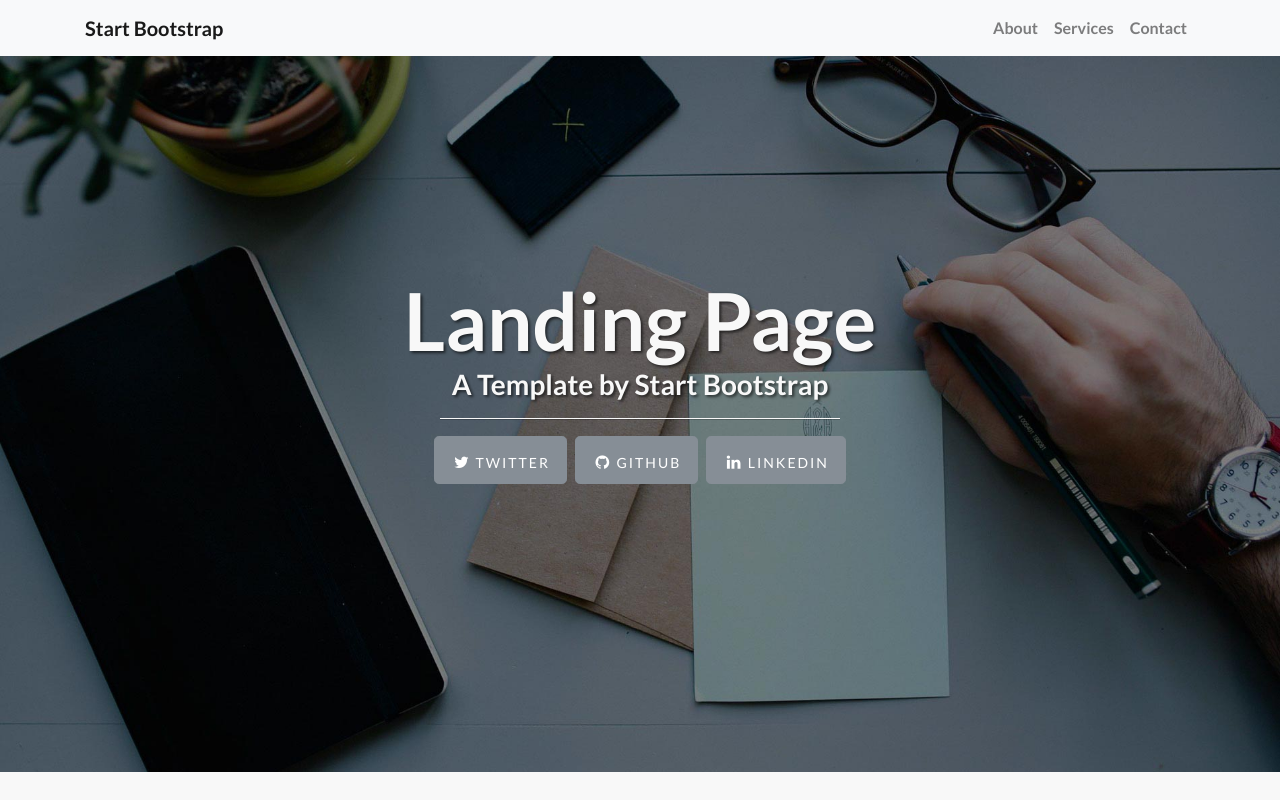
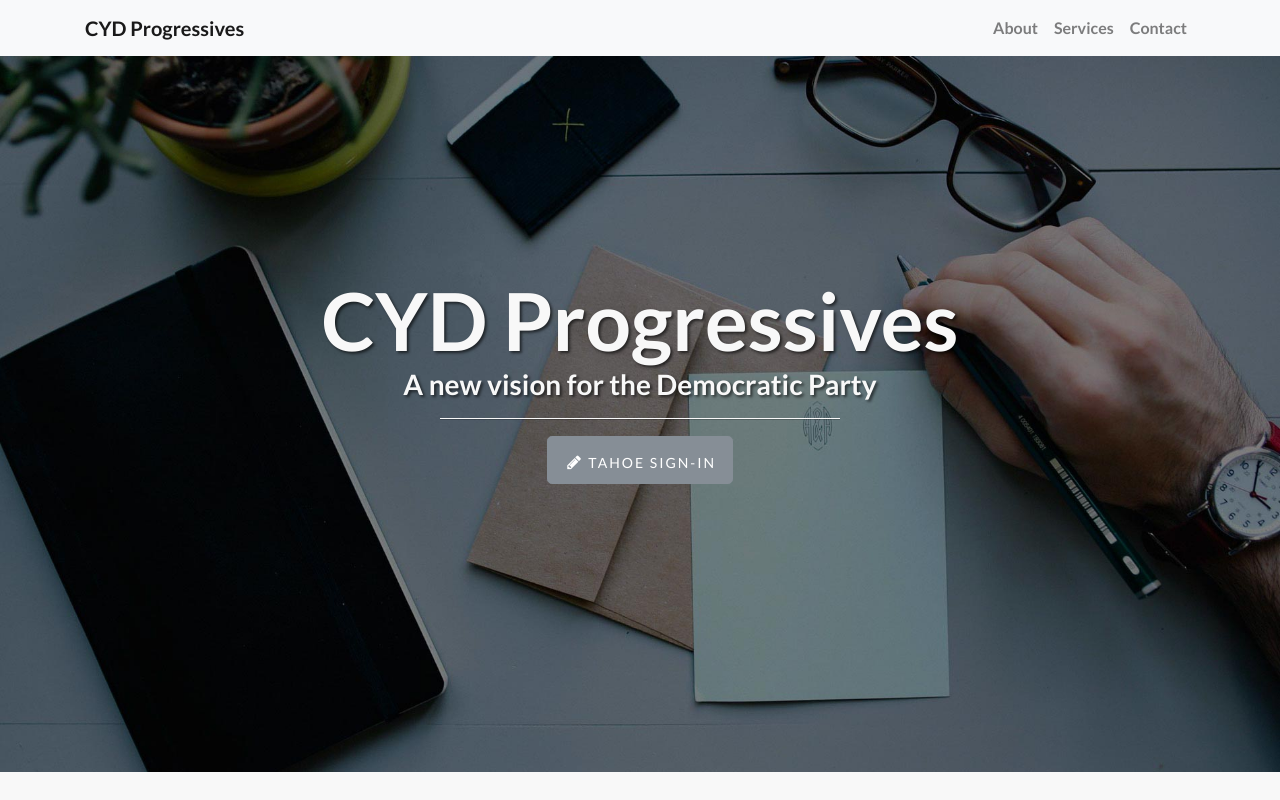
Before and after one commit to CYD-Progressives/cyd-progressives, a website: page index.html in a window 1280 px wide. Shown: the top 800 px of the page. Drawn offline with Linux system fonts and the light colour scheme.

Commit message:
Adapts frontmatter

```diff
--- a/index.html
+++ b/index.html
@@ -8,7 +8,7 @@
     <meta name="description" content="">
     <meta name="author" content="">
 
-    <title>Landing Page - Start Bootstrap Theme</title>
+    <title>CYD Progressives</title>
 
     <!-- Bootstrap core CSS -->
     <link href="vendor/bootstrap/css/bootstrap.min.css" rel="stylesheet">
@@ -27,7 +27,7 @@
     <!-- Navigation -->
     <nav class="navbar navbar-expand-lg navbar-light bg-light fixed-top">
       <div class="container">
-        <a class="navbar-brand" href="#">Start Bootstrap</a>
+        <a class="navbar-brand" href="#">CYD Progressives</a>
         <button class="navbar-toggler" type="button" data-toggle="collapse" data-target="#navbarResponsive" aria-controls="navbarResponsive" aria-expanded="false" aria-label="Toggle navigation">
           <span class="navbar-toggler-icon"></span>
         </button>
@@ -51,26 +51,14 @@
     <header class="intro-header">
       <div class="container">
         <div class="intro-message">
-          <h1>Landing Page</h1>
-          <h3>A Template by Start Bootstrap</h3>
+          <h1>CYD Progressives</h1>
+          <h3>A new vision for the Democratic Party</h3>
           <hr class="intro-divider">
           <ul class="list-inline intro-social-buttons">
             <li class="list-inline-item">
-              <a href="#" class="btn btn-secondary btn-lg">
-                <i class="fa fa-twitter fa-fw"></i>
-                <span class="network-name">Twitter</span>
-              </a>
-            </li>
-            <li class="list-inline-item">
-              <a href="#" class="btn btn-secondary btn-lg">
-                <i class="fa fa-github fa-fw"></i>
-                <span class="network-name">Github</span>
-              </a>
-            </li>
-            <li class="list-inline-item">
-              <a href="#" class="btn btn-secondary btn-lg">
-                <i class="fa fa-linkedin fa-fw"></i>
-                <span class="network-name">Linkedin</span>
+              <a href="https://goo.gl/forms/znW70khKPtqevR9y2" class="btn btn-secondary btn-lg">
+                <i class="fa fa-pencil fa-fw"></i>
+                <span class="network-name">Tahoe Sign-in</span>
               </a>
             </li>
           </ul>
```
